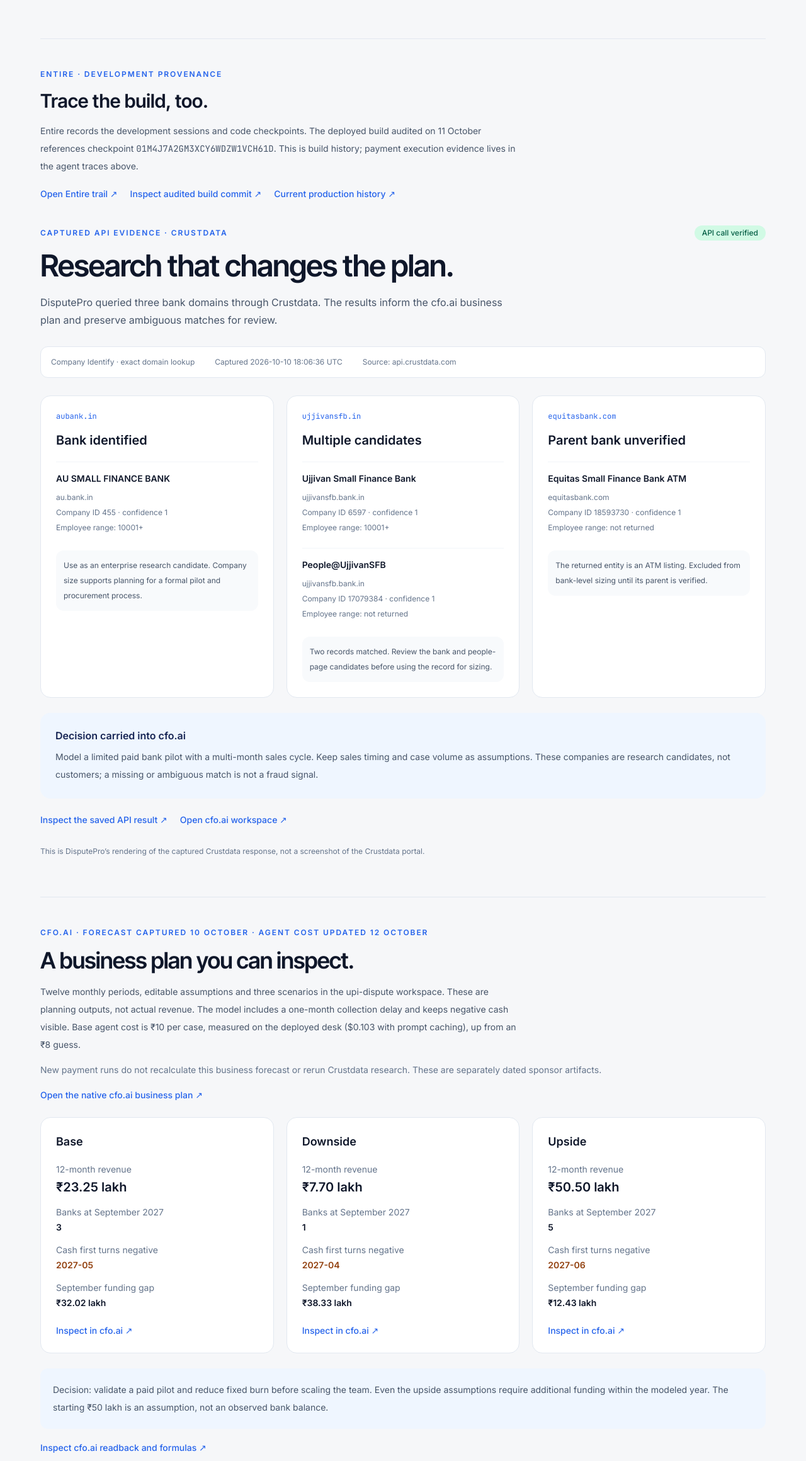
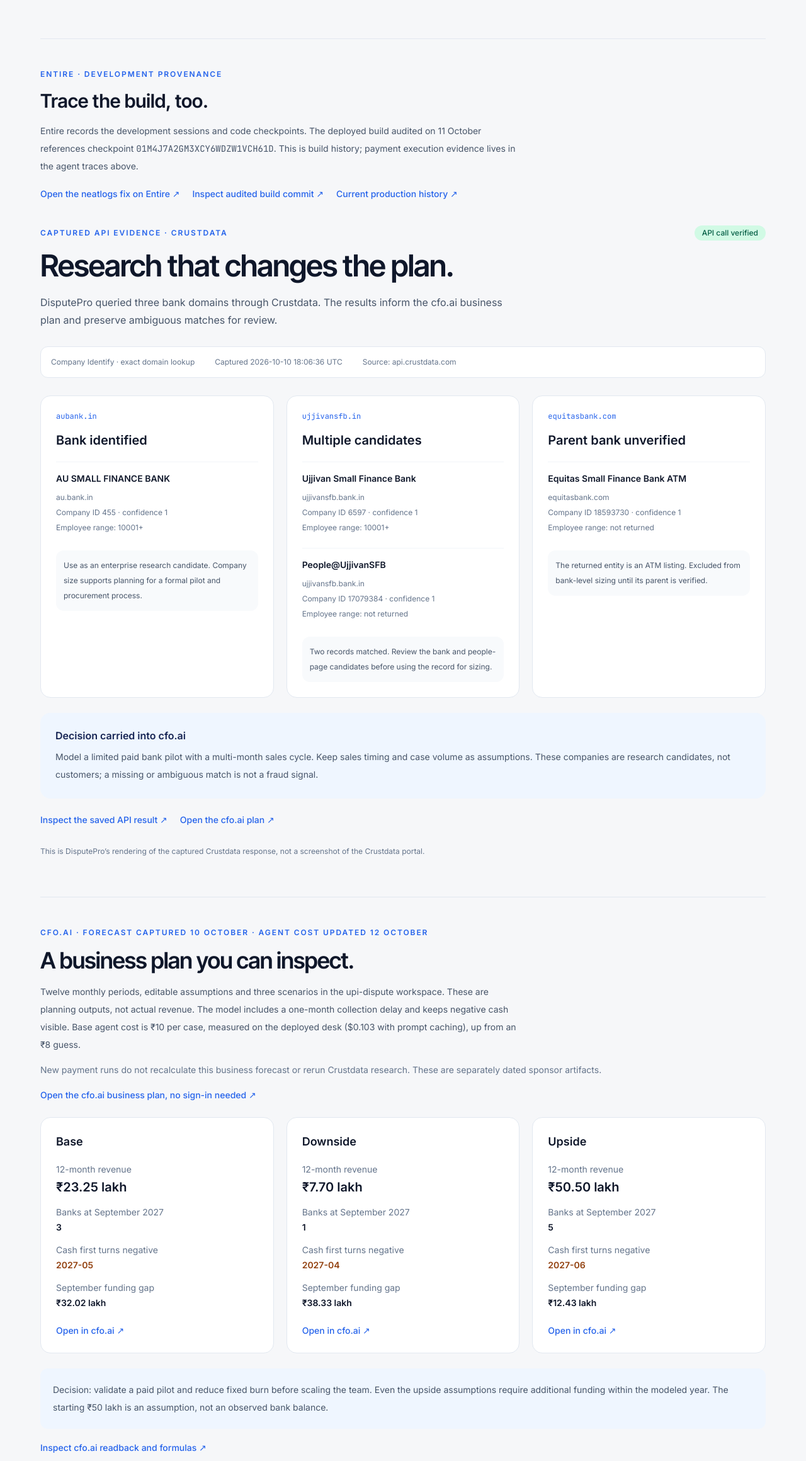
Before and after one commit to prabhat-gp/neathack-upi, a Next.js app in the folder frontend/: page /evidence in a window 1280 px wide. Shown: the part 781-3101 px from the top of the page at 63% size. Built offline with nearby package versions, Linux system fonts and the light colour scheme.

Commit message:
public cfo.ai plan link, latest entire numbers, pricing spelled out on home
Entire-Checkpoint: 01M4J7A2GM3XCY6WDZW1VCH61D

```diff
--- a/frontend/app/evidence/page.tsx
+++ b/frontend/app/evidence/page.tsx
@@ -24,7 +24,7 @@
         <p className="text-xs font-semibold uppercase tracking-[.16em] text-blue-600">Entire · development provenance</p>
         <h2 className="mt-4 font-display text-3xl font-semibold">Trace the build, too.</h2>
         <p className="mt-4 max-w-3xl text-sm leading-7 text-slate-600">Entire records the development sessions and code checkpoints. The deployed build audited on 11 October references checkpoint <code className="break-all">01M4J7A2GM3XCY6WDZW1VCH61D</code>. This is build history; payment execution evidence lives in the agent traces above.</p>
-        <div className="mt-5 flex flex-wrap gap-5 text-sm font-medium text-blue-600"><a href="https://entire.io/gh/prabhat-gp/neathack-upi/trails/1" target="_blank" rel="noreferrer">Open Entire trail ↗</a><a href="https://github.com/prabhat-gp/neathack-upi/commit/0d02e00d300927a023c4f2b99a9c9014d4b4fd59" target="_blank" rel="noreferrer">Inspect audited build commit ↗</a><a href="https://github.com/prabhat-gp/neathack-upi/commits/main" target="_blank" rel="noreferrer">Current production history ↗</a></div>
+        <div className="mt-5 flex flex-wrap gap-5 text-sm font-medium text-blue-600"><a href="https://entire.io/gh/prabhat-gp/neathack-upi/commit/b30b9d27d1cb7f8a792b10579503b0f7582c7d10" target="_blank" rel="noreferrer">Open the neatlogs fix on Entire ↗</a><a href="https://github.com/prabhat-gp/neathack-upi/commit/0d02e00d300927a023c4f2b99a9c9014d4b4fd59" target="_blank" rel="noreferrer">Inspect audited build commit ↗</a><a href="https://github.com/prabhat-gp/neathack-upi/commits/main" target="_blank" rel="noreferrer">Current production history ↗</a></div>
       </section>
       <section id="crustdata" className="mt-10">
         <div className="flex flex-wrap items-center justify-between gap-4"><p className="text-xs font-semibold uppercase tracking-[.16em] text-blue-600">Captured API evidence · Crustdata</p><span className="rounded-full bg-emerald-100 px-3 py-1 text-xs font-medium text-emerald-800">API call verified</span></div>
@@ -37,7 +37,7 @@
           <p className="mt-6 rounded-xl bg-slate-50 p-3 text-xs leading-6 text-slate-600">{['Use as an enterprise research candidate. Company size supports planning for a formal pilot and procurement process.','Two records matched. Review the bank and people-page candidates before using the record for sizing.','The returned entity is an ATM listing. Excluded from bank-level sizing until its parent is verified.'][index]}</p>
         </article>)}</div>
         <div className="mt-6 rounded-2xl bg-blue-50 p-6"><h2 className="font-semibold text-blue-950">Decision carried into cfo.ai</h2><p className="mt-2 text-sm leading-7 text-slate-600">Model a limited paid bank pilot with a multi-month sales cycle. Keep sales timing and case volume as assumptions. These companies are research candidates, not customers; a missing or ambiguous match is not a fraud signal.</p></div>
-        <div className="mt-6 flex flex-wrap gap-5 text-sm font-medium text-blue-600"><a href="/proof/data/crustdata-research.json" target="_blank" rel="noreferrer">Inspect the saved API result ↗</a><a href="https://app.cfo.ai/upi-dispute-1a09ce1c" target="_blank" rel="noreferrer">Open cfo.ai workspace ↗</a></div>
+        <div className="mt-6 flex flex-wrap gap-5 text-sm font-medium text-blue-600"><a href="/proof/data/crustdata-research.json" target="_blank" rel="noreferrer">Inspect the saved API result ↗</a><a href="https://cfo.ai/s/CRMsGa9CnYduMy2H" target="_blank" rel="noreferrer">Open the cfo.ai plan ↗</a></div>
         <p className="mt-8 text-xs text-slate-500">This is DisputePro’s rendering of the captured Crustdata response, not a screenshot of the Crustdata portal.</p>
       </section>
 
@@ -46,13 +46,13 @@
         <h2 className="mt-4 font-display text-4xl font-semibold tracking-tight">A business plan you can inspect.</h2>
         <p className="mt-4 max-w-3xl text-sm leading-7 text-slate-600">Twelve monthly periods, editable assumptions and three scenarios in the upi-dispute workspace. These are planning outputs, not actual revenue. The model includes a one-month collection delay and keeps negative cash visible. Base agent cost is ₹10 per case, measured on the deployed desk ($0.103 with prompt caching), up from an ₹8 guess.</p>
         <p className="mt-4 text-sm text-slate-500">New payment runs do not recalculate this business forecast or rerun Crustdata research. These are separately dated sponsor artifacts.</p>
-        <a href="https://app.cfo.ai/s/p_AQGApQYkYTczYzQ3ZDQtNzhhOS00ZjJhLWEwZDAtNWE4YzgwZDU0NmE3DWRlZmF1bHRfbGF5ZXI" target="_blank" rel="noreferrer" className="mt-5 inline-block text-sm font-medium text-blue-600">Open the native cfo.ai business plan ↗</a>
+        <a href="https://cfo.ai/s/CRMsGa9CnYduMy2H" target="_blank" rel="noreferrer" className="mt-5 inline-block text-sm font-medium text-blue-600">Open the cfo.ai business plan, no sign-in needed ↗</a>
         <div className="mt-6 grid gap-5 md:grid-cols-3">{Object.entries(forecast).map(([name, result]) => {
           const cash = result.rows.find(row => row.display_name === 'Ending cash INR')!.values
           const revenue = result.rows.find(row => row.display_name === 'Total revenue INR')!.values
           const banks = result.rows.find(row => row.display_name === 'Active banks')!.values
           const firstGap = cash.findIndex(value => value !== null && value < 0)
-          return <article key={name} className="rounded-2xl border border-slate-200 bg-white p-6"><h3 className="text-lg font-semibold">{name}</h3><dl className="mt-5 space-y-4 text-sm"><div><dt className="text-slate-500">12-month revenue</dt><dd className="mt-1 text-xl font-semibold">₹{((revenue.reduce<number>((sum, value) => sum + (value || 0), 0)) / 100000).toFixed(2)} lakh</dd></div><div><dt className="text-slate-500">Banks at September 2027</dt><dd className="mt-1 font-semibold">{banks[banks.length - 1]}</dd></div><div><dt className="text-slate-500">Cash first turns negative</dt><dd className="mt-1 font-semibold text-amber-800">{firstGap < 0 ? 'Outside this horizon' : result.periods[firstGap]}</dd></div><div><dt className="text-slate-500">September funding gap</dt><dd className="mt-1 font-semibold">₹{(Math.max(0, -(cash[cash.length - 1] || 0)) / 100000).toFixed(2)} lakh</dd></div></dl><a href={result.table.url} target="_blank" rel="noreferrer" className="mt-6 inline-block text-sm font-medium text-blue-600">Inspect in cfo.ai ↗</a></article>
+          return <article key={name} className="rounded-2xl border border-slate-200 bg-white p-6"><h3 className="text-lg font-semibold">{name}</h3><dl className="mt-5 space-y-4 text-sm"><div><dt className="text-slate-500">12-month revenue</dt><dd className="mt-1 text-xl font-semibold">₹{((revenue.reduce<number>((sum, value) => sum + (value || 0), 0)) / 100000).toFixed(2)} lakh</dd></div><div><dt className="text-slate-500">Banks at September 2027</dt><dd className="mt-1 font-semibold">{banks[banks.length - 1]}</dd></div><div><dt className="text-slate-500">Cash first turns negative</dt><dd className="mt-1 font-semibold text-amber-800">{firstGap < 0 ? 'Outside this horizon' : result.periods[firstGap]}</dd></div><div><dt className="text-slate-500">September funding gap</dt><dd className="mt-1 font-semibold">₹{(Math.max(0, -(cash[cash.length - 1] || 0)) / 100000).toFixed(2)} lakh</dd></div></dl><a href="https://cfo.ai/s/CRMsGa9CnYduMy2H" target="_blank" rel="noreferrer" className="mt-6 inline-block text-sm font-medium text-blue-600">Open in cfo.ai ↗</a></article>
         })}</div>
         <p className="mt-6 rounded-xl bg-blue-50 p-5 text-sm leading-7 text-slate-600">Decision: validate a paid pilot and reduce fixed burn before scaling the team. Even the upside assumptions require additional funding within the modeled year. The starting ₹50 lakh is an assumption, not an observed bank balance.</p>
         <a href="/proof/data/cfo-verified-forecast.json" target="_blank" rel="noreferrer" className="mt-5 inline-block text-sm font-medium text-blue-600">Inspect cfo.ai readback and formulas ↗</a>
--- a/frontend/app/page.tsx
+++ b/frontend/app/page.tsx
@@ -22,8 +22,8 @@
   ['Live', 'The agents resolve real cases', 'T02 resolved on the deployed desk in 37.7 s.', 'Open the bank desk', '/console'],
   ['Screenshot', 'neatlogs found a real incident', '90 model calls over 100,000 tokens, traced to our Codex loop.', 'The investigation', '/proof/sponsors/neatlogs-investigation.webp'],
   ['Public', 'We shipped the fix neatlogs suggested', 'Prompt caching with a test: $0.132 down to $0.103 a case.', 'b30b9d2', `${GITHUB}/commit/${FIX_COMMIT}`],
-  ['Public', 'Entire recorded the build', '37 checkpoints across 43 commits, linked to their sessions.', 'The fix on Entire', `https://entire.io/gh/prabhat-gp/neathack-upi/commit/${FIX_COMMIT}`],
-  ['Saved', 'cfo.ai priced the business', 'The base plan runs on the measured ₹10 a case.', 'The forecast', '/evidence#cfo'],
+  ['Public', 'Entire recorded the build', '39 checkpoints across 45 commits, linked to their sessions.', 'The fix on Entire', `https://entire.io/gh/prabhat-gp/neathack-upi/commit/${FIX_COMMIT}`],
+  ['Public', 'cfo.ai priced the business', '₹1 lakh a month per bank with 1,000 cases included, on the measured ₹10 a case.', 'The plan in cfo.ai', 'https://cfo.ai/s/CRMsGa9CnYduMy2H'],
   ['Saved', 'Crustdata picked the first bank', 'AU Small Finance Bank, 10,001+ employees.', 'The API results', '/evidence#crustdata'],
   ['Public', 'Tested, not just demoed', '30 backend tests: approvals, duplicates, policy before money moves.', 'The tests', `${GITHUB}/tree/main/backend/tests`],
   ['Public', 'Built at neatHack', 'First commit 10 October, 11:18 IST. All of the code is public.', 'aa8f7b5', `${GITHUB}/commit/aa8f7b5`],
```
Also changed, not shown: frontend/components/home/SponsorShowcase.tsx (+5 -4 lines), frontend/public/proof/sponsors/entire-analytics.webp.
